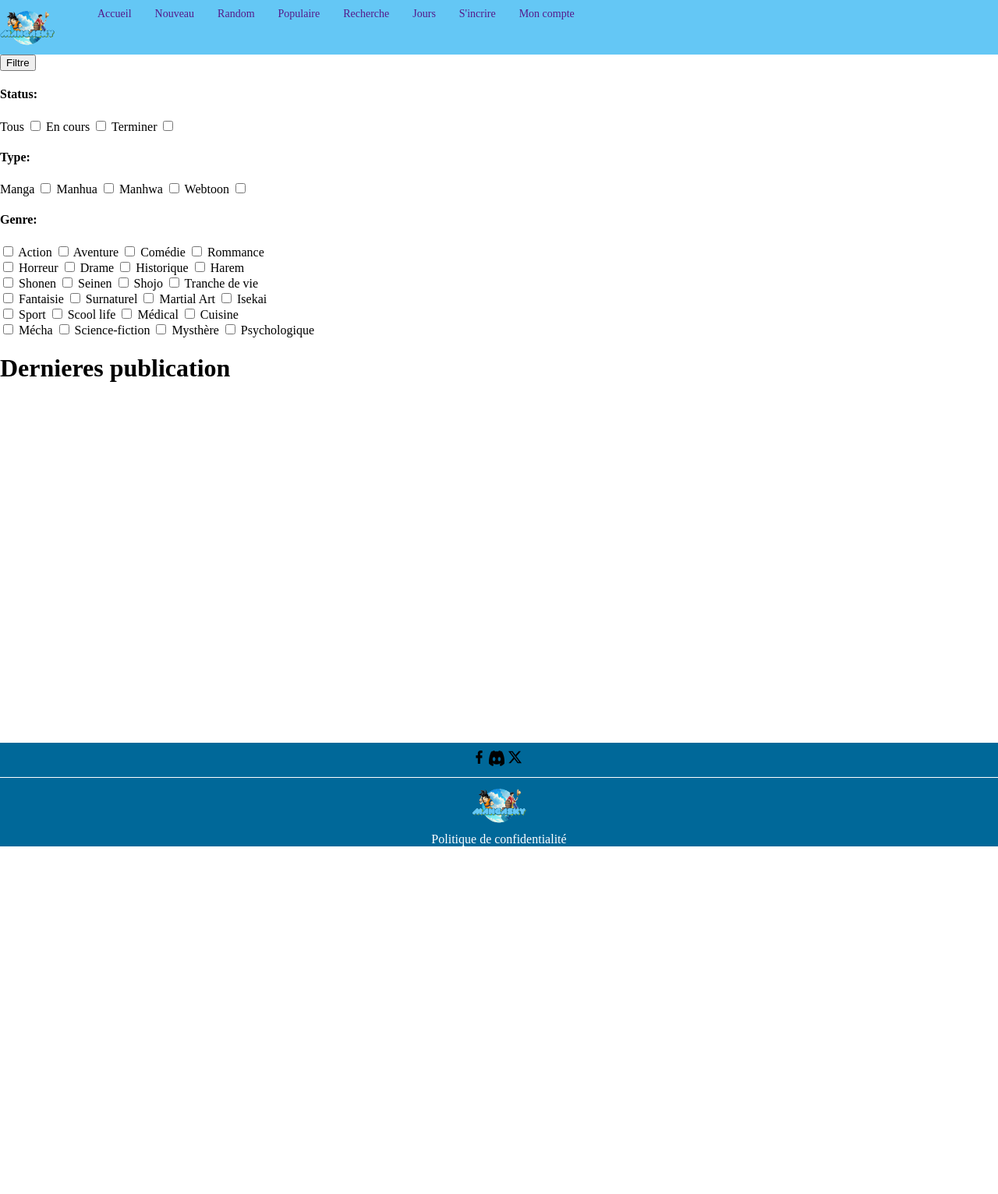
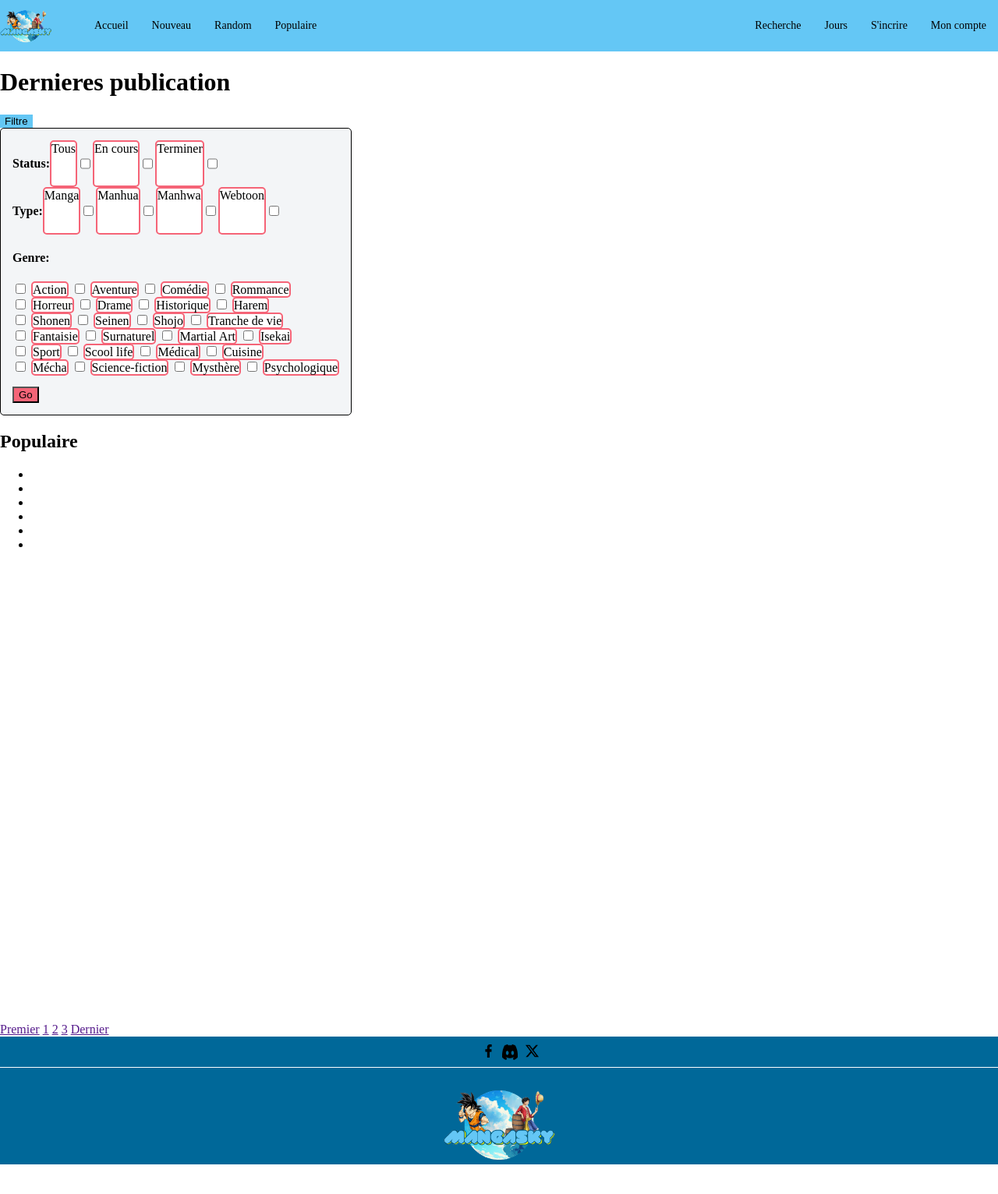
Before and after one commit to kletera/MangaSky, a PHP site: page / in a window 1280 px wide. Shown: the whole page at 78% size. Before the commit the page ends 1086 px from the top, so only its background shows below. Run offline with PHP 8.4, Linux system fonts and the light colour scheme.

Commit message:
mofication css nav + filtre

```diff
--- a/commun.css
+++ b/commun.css
@@ -25,18 +25,24 @@ p{
 a{
 
 } */
-
+.logo{
+    height: 100%;
+    width: auto;
+}
 /* Footer */
 footer{
     background-color: #006899;
+    height: 144px;
+    padding: 10px 0;
     display: flex;
     flex-direction: column;
     text-align: center;
+    position:sticky;
 }
 footer ul{
     text-decoration: underline;
     border-bottom: 1px solid white;
-    padding:10px 0 10px 0 ;
+    padding-bottom:5px ;
     display: flex;
     margin: 0;
     justify-content: center;
@@ -46,27 +52,38 @@ footer ul{
 footer ul li:first-child img{
     height: 17px;
     width: 15px;
-    margin-right: 5px;
+    margin-right: 10px;
 }
 footer ul li:nth-child(2) img{
     height: 20px;
     width: 20px;
-    margin-right: 5px;
+    margin-right: 10px;
 }
 footer ul li:last-child img{
     height: 17px;
     width: 17px;
-    margin-right: 5px;
+    margin-right: 10px;
 }
 footer ul+img+a{
     color: white;
     text-decoration: none;
 }
 
-/* Nav Bar */
+/* Header+NavBar */
+header{
+    height: 66px;
+    width: 100%;
+    background-color: #64C7F5;
+    display: flex;
+}
+header .logo{
+    float: left;
+}
 nav{
-    background: #64C7F5;
+    height: 100%;
+    width: 100%;
     display: flex;
+    justify-content: space-between;
 }
 nav ul{
     display: flex;
@@ -74,16 +91,48 @@ nav ul{
     margin: 0;
 }
 nav li{
-    font-size: 14px;
     margin: 0 15px !important;
     text-align: center;
-    padding-top: 10px;
-
+}
+nav li a:hover, nav li a:focus{
+    text-shadow: 0 0 10px #F5EF64, 0 0 20px #F5EF64, 0 0 40px #F5EF64;
+    color: #fff;
 }
 nav a{
+    font-size: 14px;
     text-decoration: none;
+    color: black;
+    display: flex;
+    align-items: center;
+    height: 66px;
+    width: auto;
 }
-.logo{
-    height: 70px;
-    width: 70px;
+
+/* Filtre */
+#bt_filtre{
+    background-color: #64C7F5;
+    border: #64C7F5;
 }
+.filtre{
+    border: 1px solid black;
+    border-radius: 5px;
+    background-color: #F3F5F7;
+    height: fit-content;
+    width:fit-content;
+    padding: 15px;
+}
+.genre_type_filtre{
+    display: flex;
+}
+.filtre label{
+    border: 2px solid #F56477;
+    border-radius: 5px;
+    background-color: white;
+}
+
+
+
+.filtre button{
+    background-color: #F56477;
+    margin-top: 15px;
+}
--- a/index.html
+++ b/index.html
@@ -8,8 +8,8 @@
 </head>
 <body>
     <header>
+        <img src="./Image/LOGO Manga.png" class="logo" alt="Logo MangaSky">
         <nav>
-            <img src="./Image/LOGO Manga.png" class="logo" alt="Logo MangaSky">
             <ul>
                 <div></div>
                 <li>
@@ -27,6 +27,8 @@
                     <div></div>
                     <a href="">Populaire</a>
                 </li>
+            </ul>
+            <ul class="nav_end">
                 <li>
                     <div></div>
                     <a href="">Recherche</a>
@@ -48,9 +50,10 @@
         </nav>
     </header>
     <main>
-        <button>Filtre</button>
-        <section>
-            <div>
+        <h1>Dernieres publication</h1>
+        <button id="bt_filtre" type="button">Filtre</button>
+        <section class="filtre">
+            <div class="genre_type_filtre">
                 <h4>Status:</h4>
                 <label for="tous">Tous</label>
                 <input type="checkbox" name="tous" id="tous">
@@ -60,7 +63,7 @@
                 <input type="checkbox" name="terminer" id="terminer">
             </div>
 
-            <div>
+            <div class="genre_type_filtre">
                 <h4>Type:</h4>
                 <label for="manga">Manga</label>
                 <input type="checkbox" name="manga" id="manga">
@@ -71,7 +74,6 @@
                 <label for="webtoon">Webtoon</label>
                 <input type="checkbox" name="webtoon" id="webtoon">
             </div>
-
             <div>
                 <h4>Genre:</h4>
                 <div>
@@ -134,13 +136,60 @@
                     <input type="checkbox" name="" id="">
                     <label for="">Psychologique</label>
                 </div>
+                <button type="button">Go</button>
             </div>
 
         </section>
-
-        <h1>Dernieres publication</h1>
         <aside>
-
+            <h2>Populaire</h2>
+            <ul>
+                <li><a href=""></a></li>
+                <li><a href=""></a></li>
+                <li><a href=""></a></li>
+                <li><a href=""></a></li>
+                <li><a href=""></a></li>
+                <li><a href=""></a></li>
+            </ul>
+            <section>
+                <img src="" alt="">
+                <h3><a href=""></a></h3>
+                <div>
+                    <p></p>
+                    <a href=""></a>
+                    <a href=""></a>
+                    <a href=""></a>
+                </div>
+            </section>
+            <section>
+                <img src="" alt="">
+                <h3><a href=""></a></h3>
+                <div>
+                    <p></p>
+                    <a href=""></a>
+                    <a href=""></a>
+                    <a href=""></a>
+                </div>
+            </section>
+            <section>
+                <img src="" alt="">
+                <h3><a href=""></a></h3>
+                <div>
+                    <p></p>
+                    <a href=""></a>
+                    <a href=""></a>
+                    <a href=""></a>
+                </div>
+            </section>
+            <section>
+                <img src="" alt="">
+                <h3><a href=""></a></h3>
+                <div>
+                    <p></p>
+                    <a href=""></a>
+                    <a href=""></a>
+                    <a href=""></a>
+                </div>
+            </section>
         </aside>
         <article>
             <img src="" alt="">
@@ -226,6 +275,13 @@
             <p></p>
             <p></p>
         </article>
+        <div>
+            <a href="">Premier</a>
+            <a href="">1</a>
+            <a href="">2</a>
+            <a href="">3</a>
+            <a href="">Dernier</a>
+        </div>
     </main>
     <footer>
         <ul>
```
